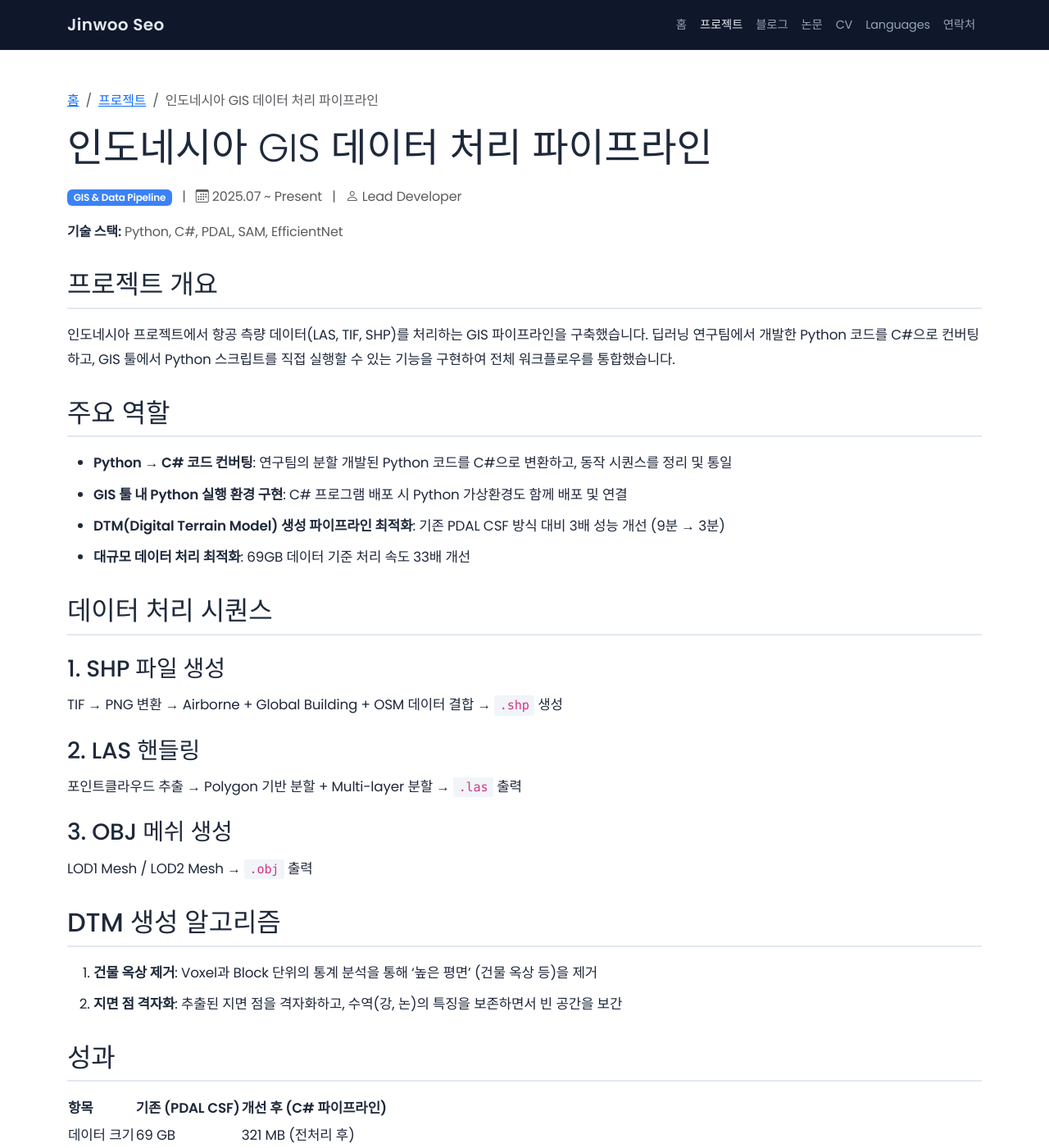
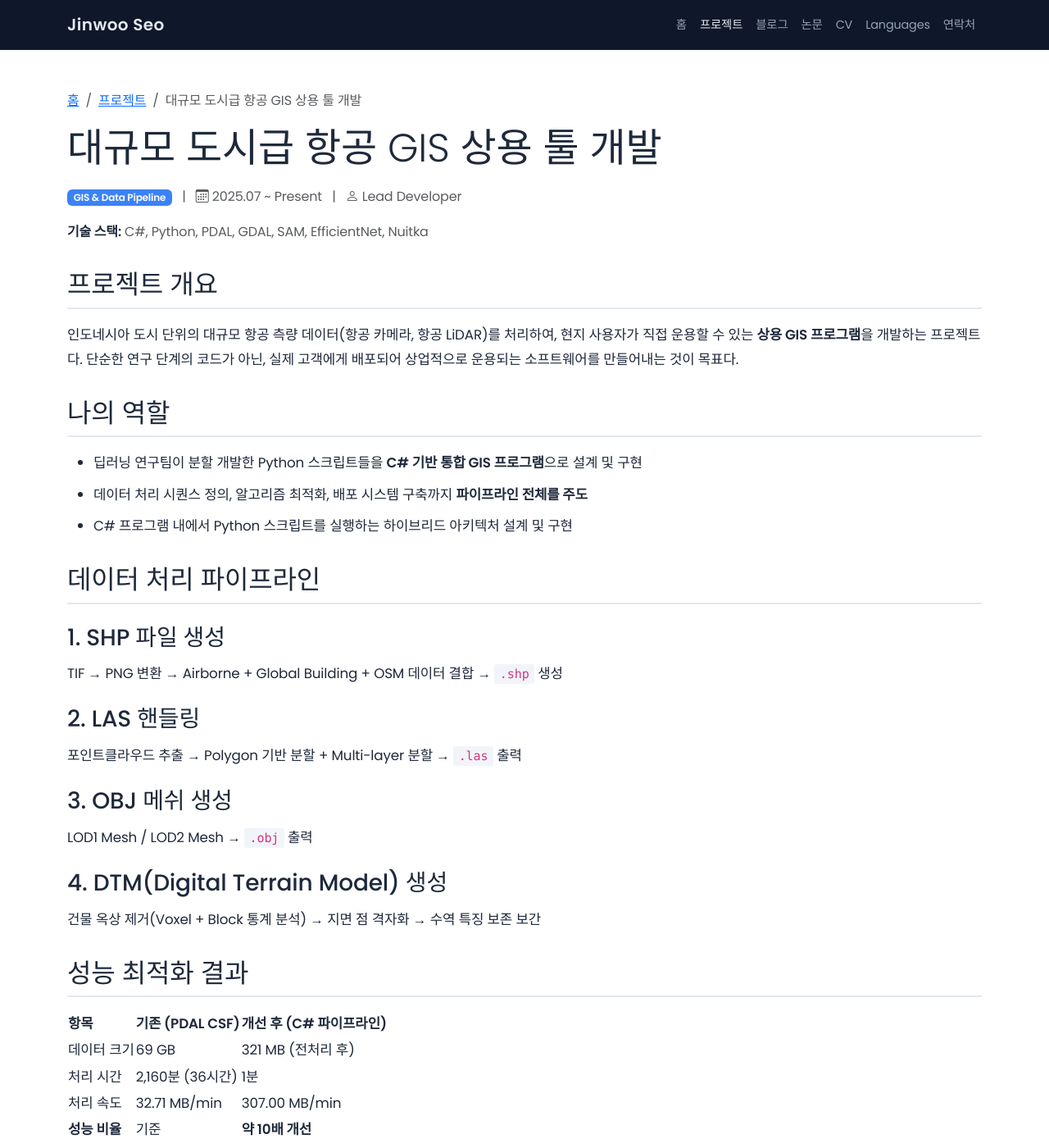
Before and after one commit to jinwoo-Sync/jinwoo-Sync.github.io, a Jekyll site: the page built from _projects/indonesia_gis.md, in a window 1280 px wide and 1400 px high. Shown: the whole window at 82% size. Built offline with Jekyll 4.4.1, drawn with Linux system fonts in a browser that asks for light colours; some of the changed text lies outside the part shown.

```diff
--- a/_projects/indonesia_gis.md
+++ b/_projects/indonesia_gis.md
@@ -1,9 +1,9 @@
 ---
 layout: project
-title: "인도네시아 GIS 데이터 처리 파이프라인"
+title: "대규모 도시급 항공 GIS 상용 툴 개발"
 period: "2025.07 ~ Present"
 category: "GIS & Data Pipeline"
-tech: "Python, C#, PDAL, SAM, EfficientNet"
+tech: "C#, Python, PDAL, GDAL, SAM, EfficientNet, Nuitka"
 role: "Lead Developer"
 company: "Mobiltech (Indonesia Project)"
 order: 1
@@ -11,16 +11,15 @@ order: 1
 
 ## 프로젝트 개요
 
-인도네시아 프로젝트에서 항공 측량 데이터(LAS, TIF, SHP)를 처리하는 GIS 파이프라인을 구축했습니다. 딥러닝 연구팀에서 개발한 Python 코드를 C#으로 컨버팅하고, GIS 툴에서 Python 스크립트를 직접 실행할 수 있는 기능을 구현하여 전체 워크플로우를 통합했습니다.
+인도네시아 도시 단위의 대규모 항공 측량 데이터(항공 카메라, 항공 LiDAR)를 처리하여, 현지 사용자가 직접 운용할 수 있는 **상용 GIS 프로그램**을 개발하는 프로젝트다. 단순한 연구 단계의 코드가 아닌, 실제 고객에게 배포되어 상업적으로 운용되는 소프트웨어를 만들어내는 것이 목표다.
 
-## 주요 역할
+## 나의 역할
 
-- **Python → C# 코드 컨버팅**: 연구팀의 분할 개발된 Python 코드를 C#으로 변환하고, 동작 시퀀스를 정리 및 통일
-- **GIS 툴 내 Python 실행 환경 구현**: C# 프로그램 배포 시 Python 가상환경도 함께 배포 및 연결
-- **DTM(Digital Terrain Model) 생성 파이프라인 최적화**: 기존 PDAL CSF 방식 대비 3배 성능 개선 (9분 → 3분)
-- **대규모 데이터 처리 최적화**: 69GB 데이터 기준 처리 속도 33배 개선
+- 딥러닝 연구팀이 분할 개발한 Python 스크립트들을 **C# 기반 통합 GIS 프로그램**으로 설계 및 구현
+- 데이터 처리 시퀀스 정의, 알고리즘 최적화, 배포 시스템 구축까지 **파이프라인 전체를 주도**
+- C# 프로그램 내에서 Python 스크립트를 실행하는 하이브리드 아키텍처 설계 및 구현
 
-## 데이터 처리 시퀀스
+## 데이터 처리 파이프라인
 
 ### 1. SHP 파일 생성
 TIF → PNG 변환 → Airborne + Global Building + OSM 데이터 결합 → `.shp` 생성
@@ -31,12 +30,10 @@ TIF → PNG 변환 → Airborne + Global Building + OSM 데이터 결합 → `.s
 ### 3. OBJ 메쉬 생성
 LOD1 Mesh / LOD2 Mesh → `.obj` 출력
 
-## DTM 생성 알고리즘
+### 4. DTM(Digital Terrain Model) 생성
+건물 옥상 제거(Voxel + Block 통계 분석) → 지면 점 격자화 → 수역 특징 보존 보간
 
-1. **건물 옥상 제거**: Voxel과 Block 단위의 통계 분석을 통해 '높은 평면' (건물 옥상 등)을 제거
-2. **지면 점 격자화**: 추출된 지면 점을 격자화하고, 수역(강, 논)의 특징을 보존하면서 빈 공간을 보간
-
-## 성과
+## 성능 최적화 결과
 
 | 항목 | 기존 (PDAL CSF) | 개선 후 (C# 파이프라인) |
 |------|-----------------|----------------------|
@@ -45,9 +42,25 @@ LOD1 Mesh / LOD2 Mesh → `.obj` 출력
 | 처리 속도 | 32.71 MB/min | 307.00 MB/min |
 | **성능 비율** | 기준 | **약 10배 개선** |
 
+## 배포 시스템 구축 (Nuitka)
+
+상용 소프트웨어로 배포하기 위해 소스코드 보안과 실행 환경 일관성 문제를 해결해야 했다.
+
+- **문제**: 기존 `.pyc` 배포 방식은 `pycdc` 역컴파일로 소스코드가 거의 복구 가능
+- **해결**: Nuitka를 사용하여 Python 코드를 C → Native Binary로 컴파일
+- **결과**: 13개 스크립트 중 9개 빌드 성공, PyTorch 포함 스크립트는 standalone 모드로 전환
+- **환경 관리**: UV 기반 가상환경 일괄 관리로 빌드 재현성 확보
+
+## 결과물
+
+- 인도네시아 현지에 배포되어 실제 운용 중인 상용 GIS 프로그램
+- 69GB 규모의 도시급 항공 데이터를 자동으로 처리하는 엔드투엔드 파이프라인
+- 역컴파일 방지가 적용된 보안 배포 시스템
+
 ## 기술 스택
 
-- **Languages**: Python, C#
-- **GIS Tools**: PDAL, GDAL/OGR
+- **Languages**: C#, Python
+- **GIS Tools**: PDAL, GDAL/OGR, Rasterio
 - **AI/DL**: SAM (Segment Anything Model), EfficientNet
+- **Build/Deploy**: Nuitka, UV
 - **Data Formats**: LAS, TIF, SHP, OBJ, PNG
--- a/projects.html
+++ b/projects.html
@@ -17,7 +17,7 @@ title: 프로젝트
       <i class="bi bi-lightning-charge"></i> 현재 진행 중
     </h2>
 
-    {% assign current_categories = "GIS & Data Pipeline,Autonomous System,Mobile Application & AI" | split: "," %}
+    {% assign current_categories = "GIS & Data Pipeline,Mobile Application & AI" | split: "," %}
 
     {% for category in current_categories %}
       {% assign projects = site.projects | where: "category", category | sort: "order" %}
```
Also changed, not shown: _projects/indonesia_deployment.md (deleted, +0 -55 lines), _projects/unmanned_delivery.md (deleted, +0 -46 lines), cv.html (+6 -26 lines), paper-reviews/hand-eye-calibration.md (+13 -23 lines), paper-reviews/joint-camera-lidar-calibration.md (+9 -19 lines), paper-reviews/lidar-imu-calibration.md (+12 -22 lines).
